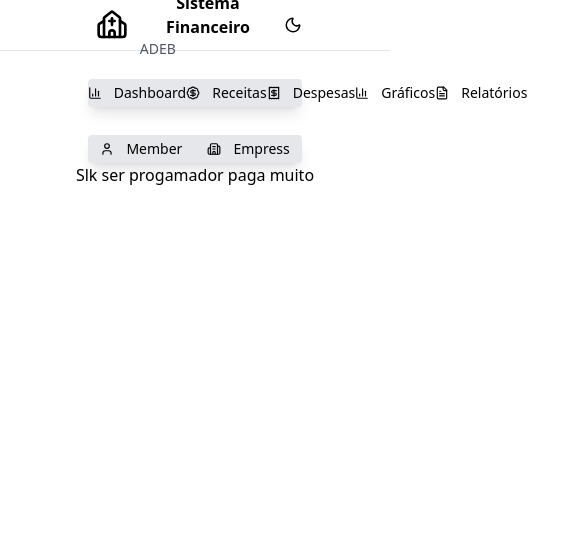
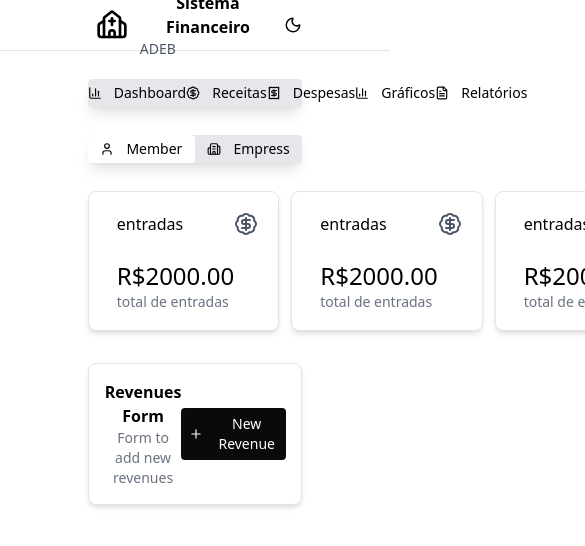
Before and after one commit to vitorvilarindo/Project-Morphels-REACT-FrontEnd, a React (Vite) app: page /grafics in a window 390 px wide. Shown: the top 546 px of the page, 585 px wide, since content can reach past the window. Built offline with nearby package versions, Linux system fonts and the light colour scheme.

Commit message:
Refactor UI layout and enhance register page
Updated Balons component and mainPage layout for improved responsiveness and alignment. Refactored register page to add a multi-Balons section, a new revenues form with dynamic show/hide logic, and improved button handling for toggling views.

```diff
--- a/src/components/balons.jsx
+++ b/src/components/balons.jsx
@@ -1,8 +1,7 @@
 function Balons(props) {
   return (
-    <div className='flex justify-center items-center mt-7'>
-      <section className="w-[55vw]">
-        <div className="flex justify-between border border-neutral-200 bg-white p-5 rounded-lg shadow-md w-70 h-35 relative">
+    <div className='flex w-full justify-center mt-7'>
+        <section className="flex justify-between border border-neutral-200 bg-white p-5 rounded-lg shadow-md w-full h-35 ">
           <section className="flex flex-col gap-6 items-start pl-2" >
             <h2 className="justify-end">{props.title}</h2>
             <div className="flex flex-col items-start">
@@ -10,9 +9,8 @@ function Balons(props) {
               <p className="text-gray-500 text-sm">{props.description}</p>
             </div>
           </section>
-          <i className="absolute right-4 text-gray-600">{props.icon}</i>
-        </div>
-      </section>
+          <i className="text-gray-600">{props.icon}</i>
+        </section>
     </div>
   )
 }
--- a/src/components/menuButtons.jsx
+++ b/src/components/menuButtons.jsx
@@ -4,7 +4,7 @@ function MenuButtons(props) {
   const location = useLocation();
   const isActive = location.pathname === props.to;
 
-  return <button to={props.to} className={`w-full flex gap-3 text-sm justify-center items-center py-1 hover:bg-white ${ isActive || props.isShowwing ? 'bg-white' : 'bg-transparent'} rounded-sm`} {...props}>{props.children}</button>
+  return <button to={props.to} isShowwing={props.isShowwing} className={`w-full flex gap-3 text-sm justify-center items-center py-1 hover:bg-white ${ isActive || props.isShowwing ? 'bg-white' : 'bg-transparent'} rounded-sm`} {...props}>{props.children}</button>
 
 }
 export default MenuButtons;
--- a/src/pages/mainPage.jsx
+++ b/src/pages/mainPage.jsx
@@ -9,11 +9,16 @@ import { Church, Moon } from 'lucide-react';
 function Login () {
   return (
 
-    <div className='justify-center h-[90vh] w-screen'>
+    <div className='justify-center items-center h-[90vh] w-screen'>
       <Header />
       <Menu />
 
-      <Balons title={'entradas'} value={'2000.00'} description={'total de entradas'} icon={<BadgeDollarSign />} color="green"/>
+      <div className='flex justify-center'>
+        <section className='flex w-[55vw] gap-3'>
+          <Balons title={'entradas'} value={'2000.00'} description={'total de entradas'} icon={<BadgeDollarSign />} color="green"/>
+          <Balons title={'entradas'} value={'2000.00'} description={'total de entradas'} icon={<BadgeDollarSign />} color="green"/>
+        </section>
+      </div>
       <section className=" flex justify-center w-[55vw] m-auto">
         <Grafics title={'Grafico teste'} description={'Estou testando o modelo de gráfico'} grafic={'Gráfico'} />
       </section>
--- a/src/pages/register.jsx
+++ b/src/pages/register.jsx
@@ -1,13 +1,20 @@
 import Menu from "../components/menu.jsx"
 import Header from "../components/header.jsx";
 import MenuButtons from "../components/menuButtons.jsx";
- import { User, Building2 } from 'lucide-react';
-import Grafics from "../components/grafics.jsx"
+import Balons from "../components/balons.jsx";
+import Header2 from "../components/header2.jsx";
+import OpenFromButton from "../components/openFromButton.jsx";
+import SearchBar from "../components/searchBar.jsx";
+import { User, Building2, BadgeDollarSign } from 'lucide-react';
 import { useState } from "react";
 
 function Register() {
+  const [showPage, setShowPage] = useState(true)
   const [showForm, setShowForm] = useState(false)
 
+  const onShowPage = () => {
+    setShowPage(!showPage)
+  }
   const onShowForm = () => {
     setShowForm(!showForm)
   }
@@ -19,16 +26,86 @@ function Register() {
         <section className='flex justify-center items-center mt-7'>
           <ul className='w-[55vw] flex flex-row bg-gray-200 rounded-sm items-center shadow-lg'>
             <li className='w-full'>
-              <MenuButtons to='' isShowwing={showForm} onClick={onShowForm}><User size={14}/>Member </MenuButtons>
+              <MenuButtons to='' isShowwing={showPage} onClick={onShowPage}><User size={14}/>Member </MenuButtons>
             </li>
             <li className='w-full '>
-              <MenuButtons to='/main' onClick={onShowForm}><Building2 size={14}/>Empress </MenuButtons>
+              <MenuButtons to=''  onClick={onShowPage}><Building2 size={14}/>Empress </MenuButtons>
             </li >
           </ul>
         </section>
 
-        {showForm ? (
-          <h1>SLk comprensa muito ser progframador</h1>
+        {showPage ? (
+
+          <main className="w-screen">
+            <div className='flex justify-center'>
+              <section className='flex w-[55vw] gap-3'>
+                <Balons title={'entradas'} value={'2000.00'} description={'total de entradas'} icon={<BadgeDollarSign />} color="green"/>
+                <Balons title={'entradas'} value={'2000.00'} description={'total de entradas'} icon={<BadgeDollarSign />} color="green"/>
+                <Balons title={'entradas'} value={'2000.00'} description={'total de entradas'} icon={<BadgeDollarSign />} color="green"/>
+              </section>
+            </div>
+            <div className="flex justify-center">
+              <div className="flex flex-col justify-center w-[55vw] mt-8 p-4 bg-white border border-neutral-200 rounded-lg shadow-md gap-5">
+                <section className="flex justify-between items-center">
+                  <Header2
+                    title={"Revenues Form"}
+                    description={"Form to add new revenues"}
+                  />
+                  <div className="flex justify-center">
+                    <OpenFromButton onClick={onShowForm}>{"New Revenue"}</OpenFromButton>
+                  </div>
+                </section>
+                {showForm && (
+                  <div className="bg-gray-50 p-3 rounded-sm border-1 border-gray-300 shadow-md">
+                    <form  className="flex flex-col  space-y-3">
+                      <section className="flex flex-col items-start">
+                        <label htmlFor="member" className="text-xs">Member</label>
+                        <SearchBar placeholder="Member" type="text" id="member" />
+                      </section>
+
+                      <section className="flex flex-row gap-4 w-full">
+                        <div className="flex flex-col items-start w-full">
+                          <label htmlFor="type" className="text-xs">Type</label>
+                          <select id="type" className="w-full text-xs bg-gray-100 border rounded-md border-gray-100 hover:cursor-auto focus:border-gray-400 focus:outline-none placeholder:text-gray-500 focus:ring-gray-400 px-2 py-2" >
+                            <option value="">Select a category</option>
+                            <option value="Dizimo">Dizimo</option>
+                            <option value="Oferta">Oferta</option>
+                            <option value="Doação">Doação</option>
+                          </select>
+                        </div>
+                        <div className="flex flex-col items-start w-full">
+                          <label htmlFor="value" className="text-xs">Values</label>
+                          <SearchBar placeholder="00,0" type="number"  id="value" />
+                        </div>
+                      </section >
+                      <section className="flex flex-row gap-4 w-full">
+                        <div className="flex flex-col items-start w-full">
+                          <label htmlFor="payment" className="text-xs">Payment</label>
+                          <select id="payment" className="w-full text-xs bg-gray-100 border rounded-md border-gray-100 hover:cursor-auto focus:border-gray-400 focus:outline-none placeholder:text-gray-500 focus:ring-gray-400 px-2 py-2" >
+                            <option value="">Select a Payment</option>
+                            <option value="Pix/Depósito">Pix/Depósito</option>
+                            <option value="Dinheiro">Dinheiro</option>
+                            <option value="Cheque">Cheque</option>
+                          </select>
+                        </div>
+                        <div className="flex flex-col items-start w-full">
+                          <label htmlFor="date" className="text-xs">Data</label>
+                          <SearchBar placeholder="Enter category" type="date"  id="date" />
+                        </div>
+                      </section >
+
+
+                      <div className="w-full flex flex-row mt-4 gap-4 ">
+                            <button type="submit" className="bg-neutral-950 text-white text-xs px-4 py-2 rounded-lg hover:bg-neutral-600 transition-discrete">Submit</button>
+                            <button className="bg-white border text-xs border-gray-200 shadow-xs text-black px-4 py-2 rounded-lg hover:bg-slate-200 transition-discrete">Cancel</button>
+                        </div>
+                    </form>
+                  </div>
+                )}
+              </div>
+            </div>
+
+          </main>
         ) : (
           <h1>Slk ser progamador paga muito</h1>
         )}
```
